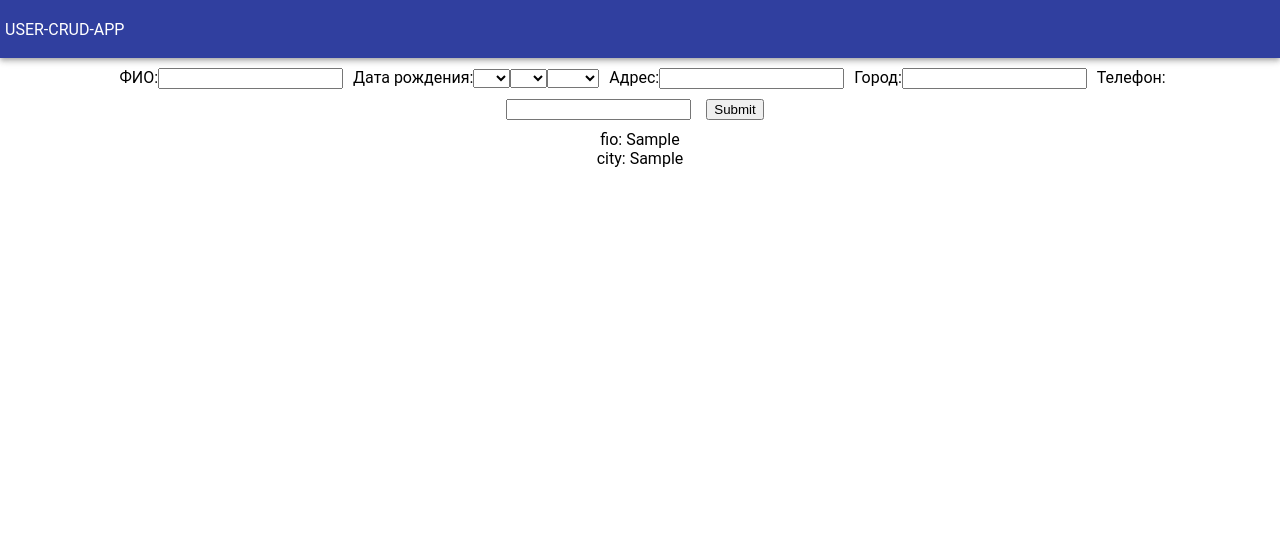
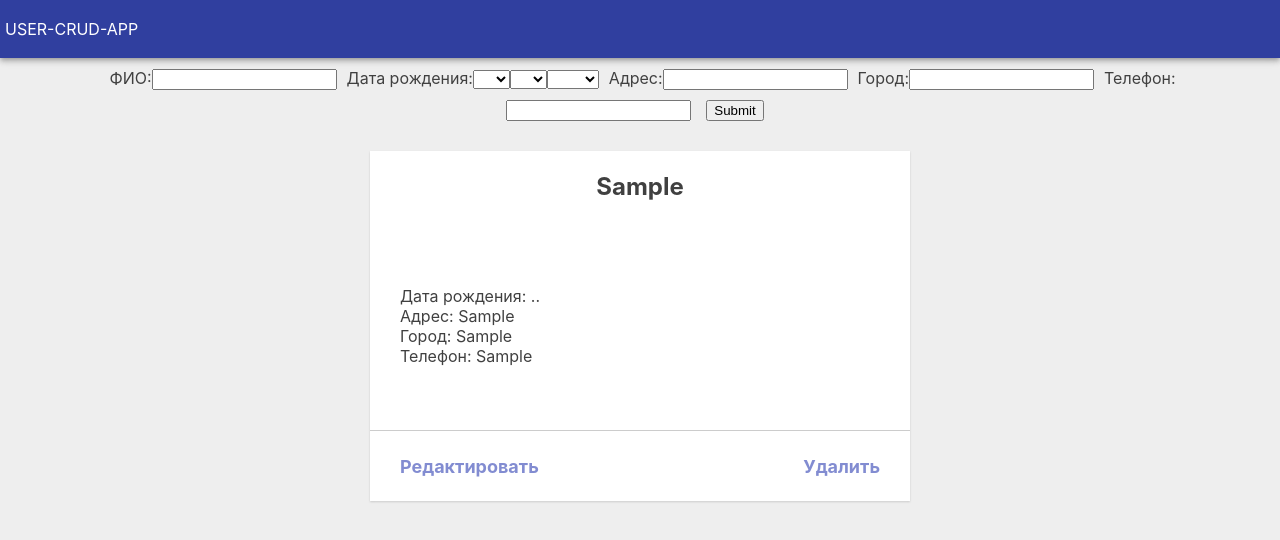
Before and after one commit to ojgenn/user-crud-task, a React (Create React App) app: page / in a window 1280 px wide. Both pictures are taken after typing "Sample", "Sample", "Sample", "Sample" into the empty fields and a click on the input "Submit". Shown: the top 540 px of the page. Built offline with nearby package versions, Linux system fonts and the light colour scheme.

Commit message:
удаление карточки

```diff
--- a/src/App.css
+++ b/src/App.css
@@ -1,5 +1,6 @@
 :root {
   --main-background: #303F9F;
+  --link-color: rgba(46,63,179, 0.6);
   --main-font-color: #ffffff;
   --screen-width: 1200px;
   --min-screen-width: 960px;
@@ -7,7 +8,6 @@
 
 .App {
   text-align: center;
-  font-family: 'Roboto';
 }
 
 .App-logo {
--- a/src/components/Content/Content.css
+++ b/src/components/Content/Content.css
@@ -3,4 +3,5 @@
     min-width: var(--min-screen-width);
     padding: 10px;
     margin: auto;
+    color: #404040;
 }
--- a/src/components/Content/Content.js
+++ b/src/components/Content/Content.js
@@ -6,7 +6,8 @@ import UserList from './UserList/UserList';
 class Content extends Component {
   constructor(props) {
     super(props);
-    this.state = {users: JSON.parse(localStorage.getItem('users')) || []}
+    this.state = {users: JSON.parse(localStorage.getItem('users')) || []};
+    this.submitHandler = this.submitHandler.bind(this)
   }
 
   componentDidMount
@@ -19,11 +20,18 @@ class Content extends Component {
     });
   }
 
+  deleteItem = (id) => {
+    let users = [...this.state.users];
+    let newState = users.filter(item => item.id !== id);
+    this.setState({users: newState});
+    localStorage.setItem('users', JSON.stringify(newState));
+  }
+
   render() {
     return (
       <div className="content">
-        <Input submitHandler = {this.submitHandler.bind(this)} />
-        <UserList users = {this.state.users}/>
+        <Input submitHandler = {this.submitHandler} />
+        <UserList deleteItem = {this.deleteItem} users = {this.state.users}/>
       </div>
     );
   }
--- a/src/components/Content/Input/Input.js
+++ b/src/components/Content/Input/Input.js
@@ -17,7 +17,9 @@ class Input extends Component {
   }
 
   handleSubmit(event) {
-    this.props.submitHandler(this.state)
+    let state = {...this.state};
+    state.id = new Date().getTime();
+    this.props.submitHandler(state)
     this.setState({
       fio: '',
       day: '',
--- /dev/null
+++ b/src/components/Content/UserList/UserItem/UserItem.css
@@ -0,0 +1,56 @@
+.user-item {
+    display: flex;
+    align-content: space-between;
+    flex-wrap: wrap;
+    box-shadow: 0 1px 2px 0 rgba(0,0,0,.15);
+    transition: all .2s ease-in-out;
+    margin: 20px;
+    background: #ffffff;
+    min-width: 450px;
+    width: 45%;
+    height: 350px;
+}
+
+.user-item:hover {
+    box-shadow: 0 10px 20px rgba(0,0,0,0.19), 0 6px 6px rgba(0,0,0,0.23);
+  }
+
+  .user-item__header {
+      display: flex;
+      justify-content: center;
+      align-items: center;
+      height: 70px;
+      width: 100%
+  }
+
+  .user-item__content {
+      display: block;
+      text-align: start;
+      padding: 30px;
+
+  }
+
+  .user-item__content-hidden {
+      display: none;
+  }
+
+  .user-item__footer {
+      height: 70px;
+      width: 100%;
+      border-top: 1px solid #ccc;
+      display: flex;
+      justify-content: space-between;
+      align-items: center;
+  }
+
+  .user-item__footer-link {
+      color: var(--link-color);
+      font-size: 18px;
+      font-weight: bold;
+      padding: 0 30px;
+  }
+
+  .user-item__footer-link:hover {
+    color: var(--main-background);
+    cursor: pointer;
+  }
--- a/src/components/Content/UserList/UserItem/UserItem.js
+++ b/src/components/Content/UserList/UserItem/UserItem.js
@@ -1,14 +1,22 @@
 import React, { Component } from 'react';
+import './UserItem.css';
 
 class UserItem extends Component {
   render() {
     return (
-      <div>
-        <div>
-          fio: {this.props.user.fio}
+      <div className = {'user-item'}>
+        <div className = "user-item__header">
+          <h2>{this.props.user.fio}</h2>
         </div>
-        <div>
-          city: {this.props.user.city}
+        <div className = "user-item__content">
+          <div>Дата рождения: {this.props.user.day}.{this.props.user.month}.{this.props.user.year}</div>
+          <div className = {this.props.user.address === ''? 'user-item__content-hidden': ''}>Адрес: {this.props.user.address}</div>
+          <div className = {this.props.user.city === ''? 'user-item__content-hidden': ''}>Город: {this.props.user.city}</div>
+          <div className = {this.props.user.phone === ''? 'user-item__content-hidden': ''}>Телефон: {this.props.user.phone}</div>
+        </div>
+        <div className = "user-item__footer">
+          <div className = 'user-item__footer-link' >Редактировать</div>
+          <div className = 'user-item__footer-link' onClick = {() => this.props.deleteItem(this.props.user.id)}>Удалить</div>
         </div>
       </div>
     );
--- /dev/null
+++ b/src/components/Content/UserList/UserList.css
@@ -0,0 +1,5 @@
+.user-list {
+    display: flex;
+    flex-wrap: wrap;
+    justify-content: center;
+}
--- a/src/components/Content/UserList/UserList.js
+++ b/src/components/Content/UserList/UserList.js
@@ -1,11 +1,12 @@
 import React, { Component } from 'react';
 import UserItem from './UserItem/UserItem';
+import './UserList.css';
 
 class UserList extends Component {
   render() {
     return (
-      <div>
-          {this.props.users.map((item, index) => <UserItem key = {index} user = {item}/>)}
+      <div className = {'user-list'}>
+          {this.props.users.map((item, index) => <UserItem key = {item.id} user = {item} deleteItem = {this.props.deleteItem}/>)}
       </div>
     );
   }
--- a/src/index.css
+++ b/src/index.css
@@ -1,5 +1,6 @@
 body {
   margin: 0;
   padding: 0;
-  font-family: sans-serif;
+  font-family: -apple-system, BlinkMacSystemFont, 'Segoe UI', Roboto, Oxygen, Ubuntu, Cantarell, 'Open Sans', 'Helvetica Neue', sans-serif;
+  background: #eee;
 }
```
